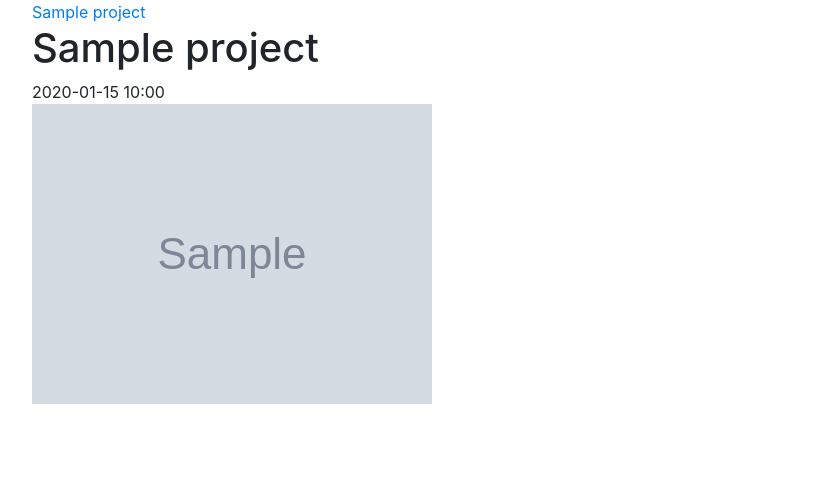
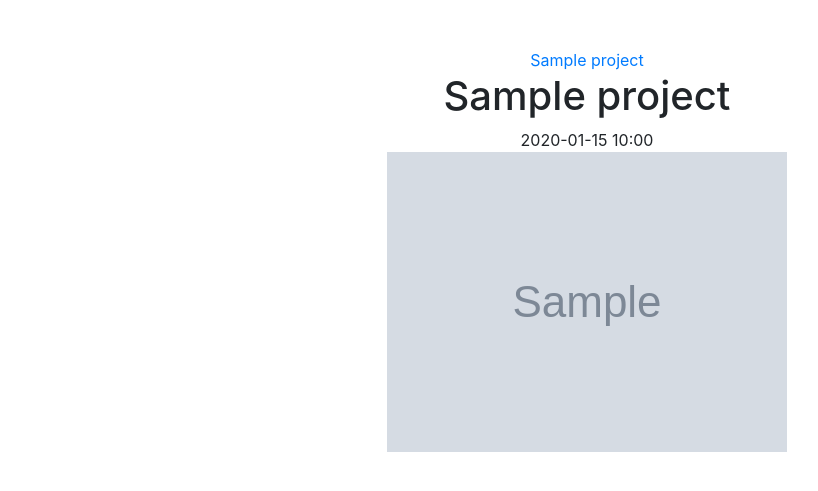
Before and after one commit to NagahShinawy/Portfolio, a Django app: template src/personalPortfolio/templates/personalPortfolio/project_details.html in a window 1280 px wide. Shown: the part 56-547 px from the top of the page, without its empty margins (53-871 px from the left). Run offline with Django 3.2, Linux system fonts and the light colour scheme; the template is opened without the code that fills it: most values are stand-ins (such as "Sample title", 1, 10 or a date in 2020); grey boxes marked "Sample" are stand-in pictures; some libraries are stand-ins or nearby versions.

Commit message:
adding bootstrap#2

```diff
--- a/src/personalPortfolio/templates/personalPortfolio/project_details.html
+++ b/src/personalPortfolio/templates/personalPortfolio/project_details.html
@@ -5,7 +5,7 @@
 
 {% block content %}
 
-    <div>
+    <div class="container text-center mt-5">
         {% if project.project_url %}
                 <a href="{{ project.project_url }}"> {{ project.title }} </a><br>
         {% endif %}
```
